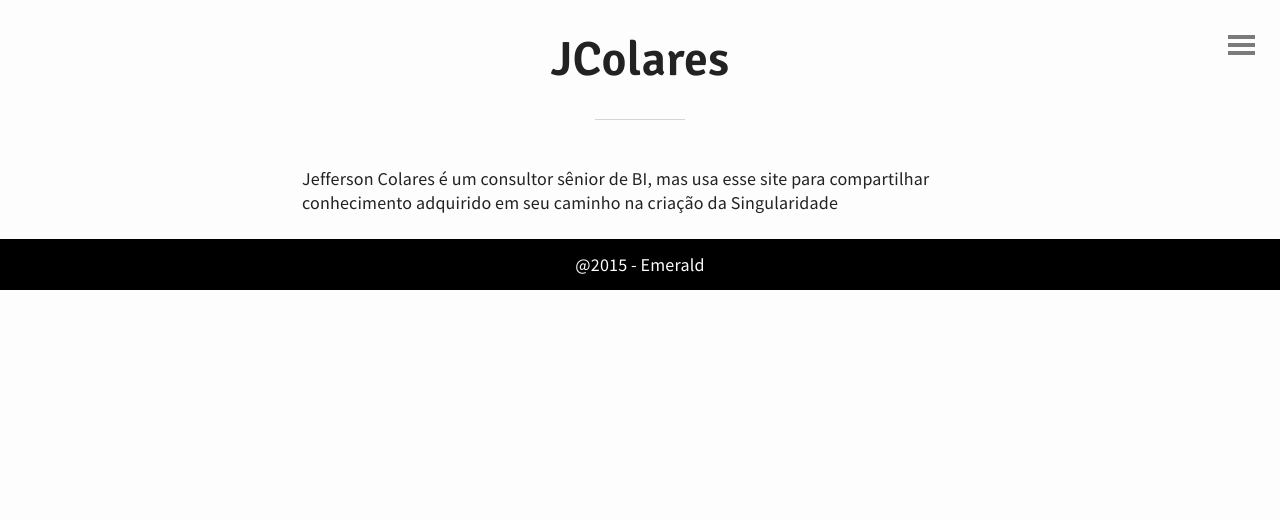
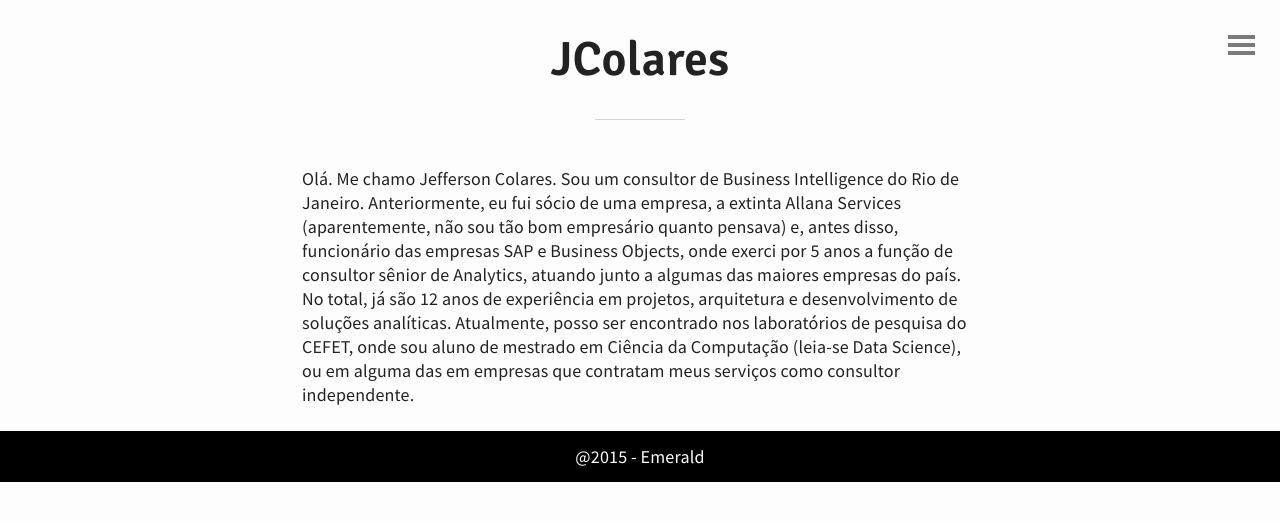
Before and after one commit to jcolares/jcolares.github.io, a Jekyll site: the page built from about.md, in a window 1280 px wide. Shown: the top 521 px of the page. Built offline with Jekyll 4.4.1, drawn with Linux system fonts in a browser that asks for light colours.

Commit message:
nova redaçao em About

```diff
--- a/about.md
+++ b/about.md
@@ -3,4 +3,8 @@
 title: About
 ---
 
-Jefferson Colares é um consultor sênior de BI, mas usa esse site para compartilhar conhecimento adquirido em seu caminho na criação da Singularidade
+Olá.
+Me chamo Jefferson Colares. Sou um consultor de Business Intelligence do Rio de Janeiro.
+Anteriormente, eu fui sócio de uma empresa, a extinta Allana Services (aparentemente, não sou tão bom empresário quanto pensava) e, antes disso, funcionário das empresas SAP e Business Objects, onde exerci por 5 anos a função de consultor sênior de Analytics, atuando junto a algumas das maiores empresas do país.
+No total, já são 12 anos de experiência em projetos, arquitetura e desenvolvimento de soluções analíticas.
+Atualmente, posso ser encontrado nos laboratórios de pesquisa do CEFET, onde sou aluno de mestrado em Ciência da Computação (leia-se Data Science), ou em alguma das em empresas que contratam meus serviços como consultor independente.
```
